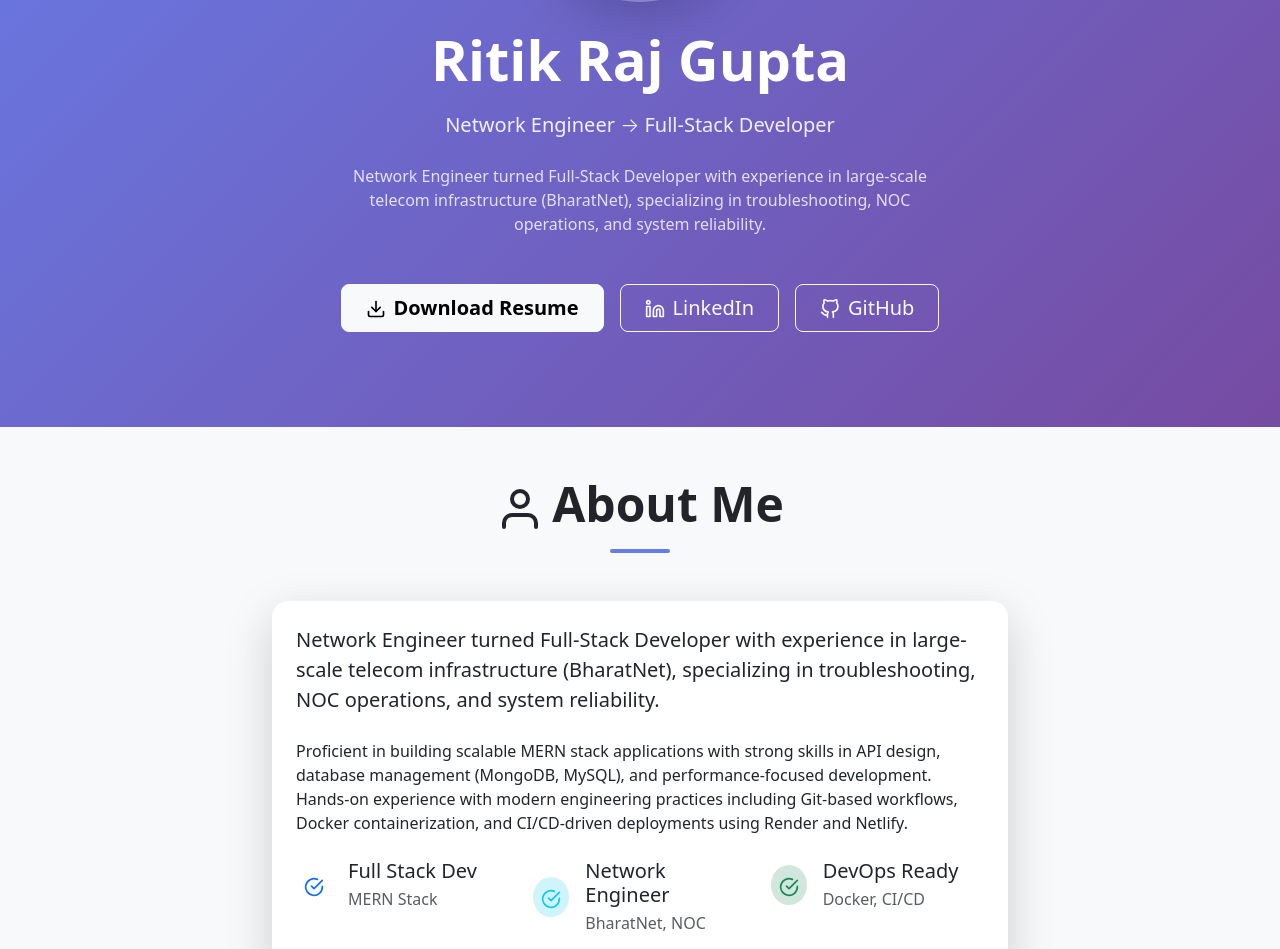
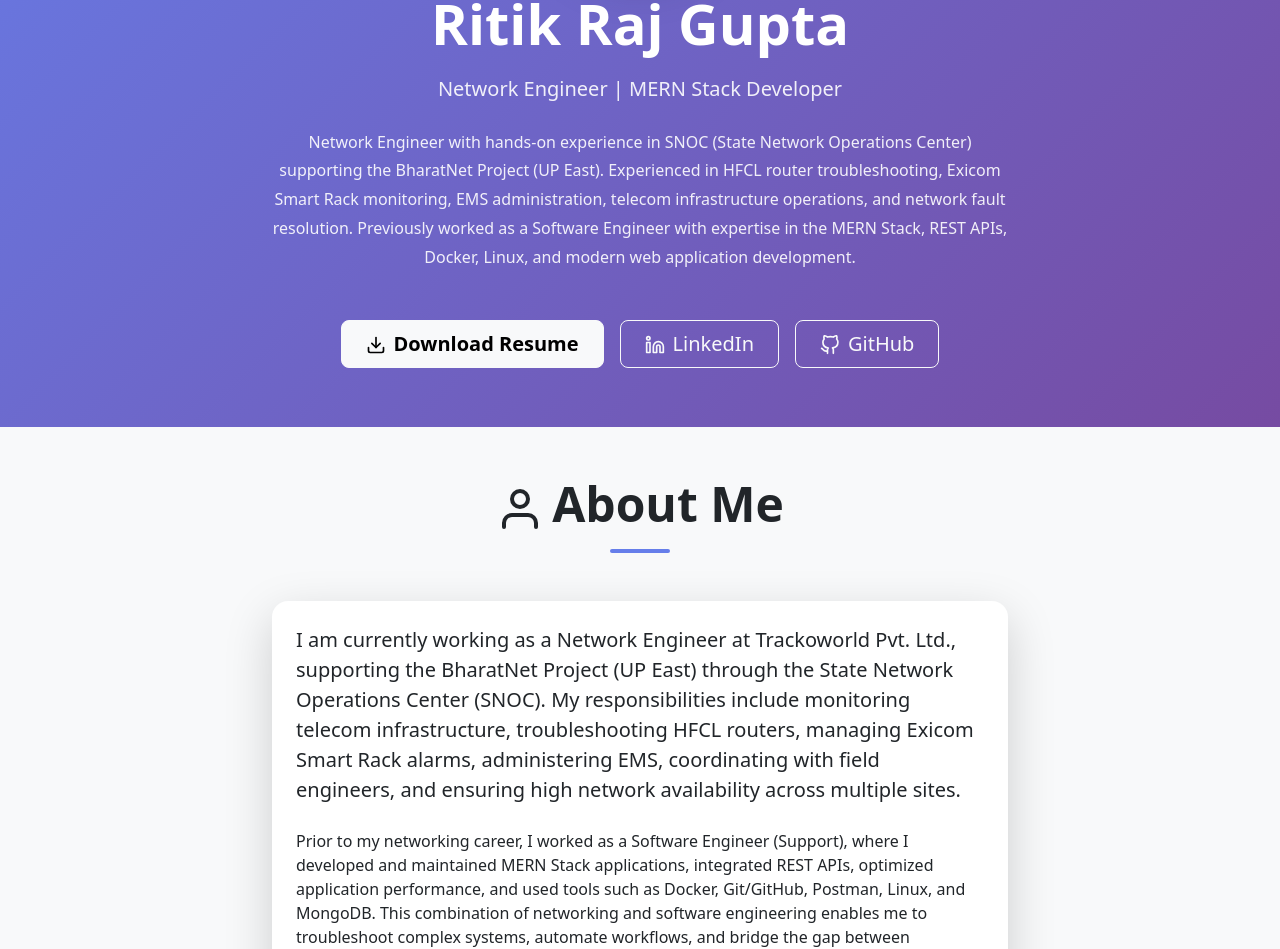
Before and after one commit to RITIKRAJGUPTA/PortfolioRRRGRitik, a React (Create React App) app in the folder client/: page / in a window 1280 px wide. Shown: the part 373-1322 px from the top of the page. Built offline with nearby package versions, Linux system fonts and the light colour scheme.

Commit message:
Update App.js
New Update with latest summary and about me section

```diff
--- a/client/src/App.js
+++ b/client/src/App.js
@@ -277,11 +277,29 @@ function App() {
               />
             </div>
            <h1 className="display-4 fw-bold mb-3">Ritik Raj Gupta</h1>
-            <p className="lead mb-4" style={{ fontSize: "1.25rem", opacity: 0.9 }}>
-              Network Engineer → Full-Stack Developer
+
+<p
+  className="lead mb-4"
+  style={{ fontSize: "1.25rem", opacity: 0.9 }}
+>
+  Network Engineer | MERN Stack Developer
 </p>
-            <p className="mb-5" style={{ maxWidth: "600px", margin: "0 auto", opacity: 0.8 }}>
-              Network Engineer turned Full-Stack Developer with experience in large-scale telecom infrastructure (BharatNet), specializing in troubleshooting, NOC operations, and system reliability.
+
+<p
+  className="mb-5"
+  style={{
+    maxWidth: "750px",
+    margin: "0 auto",
+    opacity: 0.9,
+    lineHeight: "1.8",
+  }}
+>
+  Network Engineer with hands-on experience in SNOC (State Network Operations
+  Center) supporting the BharatNet Project (UP East). Experienced in HFCL router
+  troubleshooting, Exicom Smart Rack monitoring, EMS administration, telecom
+  infrastructure operations, and network fault resolution. Previously worked as
+  a Software Engineer with expertise in the MERN Stack, REST APIs, Docker,
+  Linux, and modern web application development.
 </p>
 
             <div className="d-flex flex-wrap justify-content-center gap-3">
@@ -342,10 +360,22 @@ function App() {
             <Col lg={8} className="mx-auto">
               <div className={`p-4 rounded-4 ${darkMode ? 'bg-dark' : 'bg-white'} shadow-lg`}>
                <p className="lead mb-4">
-                  Network Engineer turned Full-Stack Developer with experience in large-scale telecom infrastructure (BharatNet), specializing in troubleshooting, NOC operations, and system reliability.
+  I am currently working as a <strong>Network Engineer</strong> at
+  Trackoworld Pvt. Ltd., supporting the BharatNet Project (UP East) through
+  the State Network Operations Center (SNOC). My responsibilities include
+  monitoring telecom infrastructure, troubleshooting HFCL routers, managing
+  Exicom Smart Rack alarms, administering EMS, coordinating with field
+  engineers, and ensuring high network availability across multiple sites.
 </p>
+
 <p className="mb-4">
-                  Proficient in building scalable MERN stack applications with strong skills in API design, database management (MongoDB, MySQL), and performance-focused development. Hands-on experience with modern engineering practices including Git-based workflows, Docker containerization, and CI/CD-driven deployments using Render and Netlify.
+  Prior to my networking career, I worked as a Software Engineer (Support),
+  where I developed and maintained MERN Stack applications, integrated REST
+  APIs, optimized application performance, and used tools such as Docker,
+  Git/GitHub, Postman, Linux, and MongoDB. This combination of networking and
+  software engineering enables me to troubleshoot complex systems, automate
+  workflows, and bridge the gap between infrastructure and application
+  development.
 </p>
                 <div className="row mt-4">
                   <div className="col-md-4 mb-3">
@@ -354,8 +384,8 @@ function App() {
                         <FiCheckCircle className="text-primary" size={20} />
                       </div>
                       <div>
-                        <h5 className="mb-1">Full Stack Dev</h5>
-                        <p className="text-muted mb-0">MERN Stack</p>
+<h5 className="mb-1">Network Operations</h5>
+<p className="text-muted mb-0">SNOC • BharatNet</p>
                       </div>
                     </div>
                   </div>
@@ -365,8 +395,8 @@ function App() {
                         <FiCheckCircle className="text-info" size={20} />
                       </div>
                       <div>
-                        <h5 className="mb-1">Network Engineer</h5>
-                        <p className="text-muted mb-0">BharatNet, NOC</p>
+                        <h5 className="mb-1">Telecom Infrastructure</h5>
+<p className="text-muted mb-0">HFCL • Exicom • EMS</p>
                       </div>
                     </div>
                   </div>
@@ -376,8 +406,8 @@ function App() {
                         <FiCheckCircle className="text-success" size={20} />
                       </div>
                       <div>
-                        <h5 className="mb-1">DevOps Ready</h5>
-                        <p className="text-muted mb-0">Docker, CI/CD</p>
+                        <h5 className="mb-1">Software Development</h5>
+<p className="text-muted mb-0">MERN • Docker • Linux</p>
                       </div>
                     </div>
                   </div>
```
Lines whose indentation alone changed are shown as unchanged.
